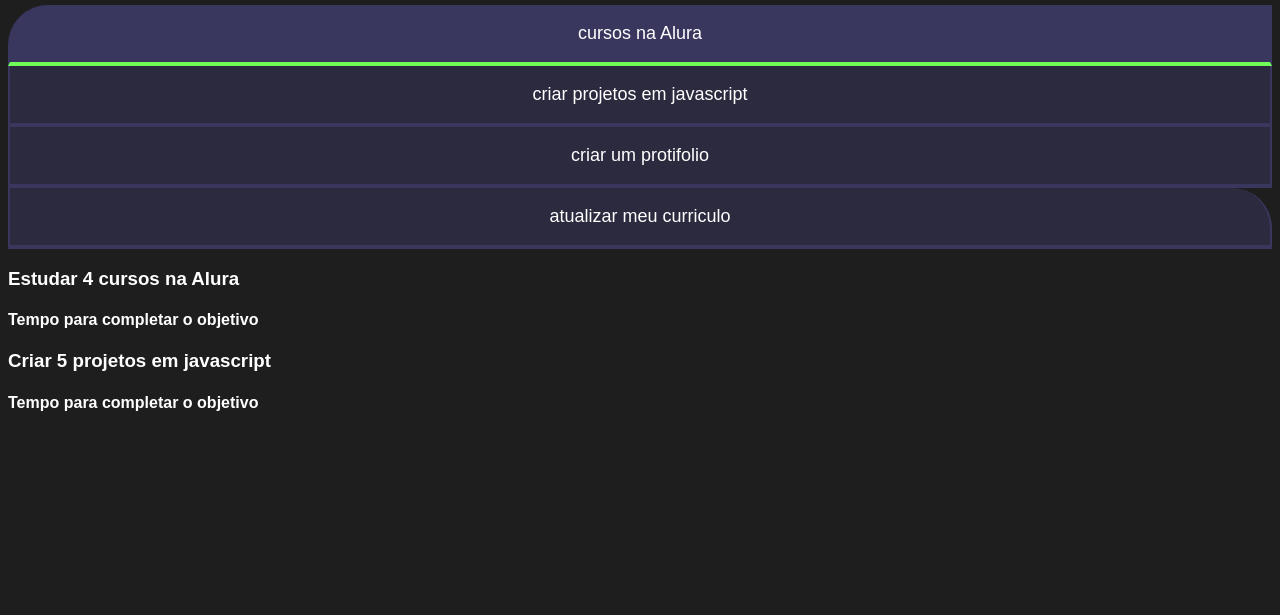
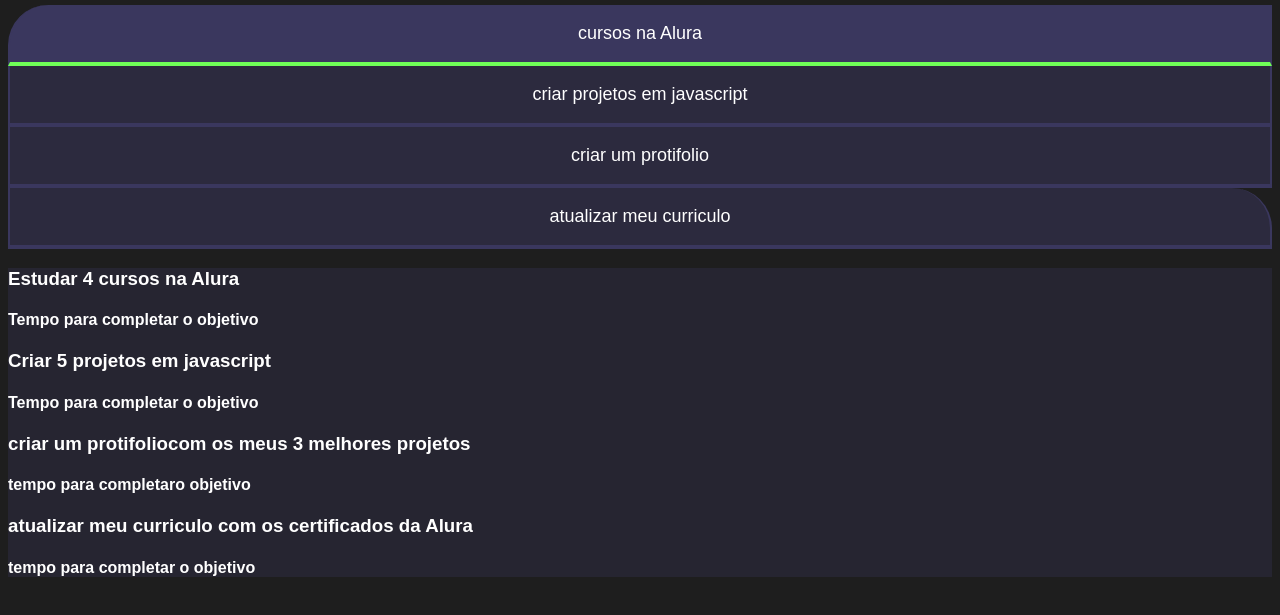
Before and after one commit to larissadiaschejowich/3-b-2024, a plain HTML site: page 3-b-2024-main/index.html in a window 1280 px wide. Shown: the part 93-708 px from the top of the page. Drawn offline with Linux system fonts and the light colour scheme.

Commit message:
Add files via upload

```diff
--- a/3-b-2024-main/index.html
+++ b/3-b-2024-main/index.html
@@ -25,6 +25,12 @@
                 <h4 class="aba-conteudo-titulo-secundario">Tempo para completar o objetivo</h4>
             </div>
             <div class="aba-conteudo">
+                <h3 class="aba-conteudo-titulo-principal">criar um protifoliocom os meus 3 melhores projetos</h3>
+                <h4 class="aba-conteudo-titulo-secundario">tempo para completaro objetivo</h4>
+            </div>
+            <div class="aba-conteudo">
+                <h3 class="aba-conteudo-titulo-principal">atualizar meu curriculo com os certificados da Alura</h3>
+                <h4 class="aba-conteudo-titulo-secundario">tempo para completar o objetivo</h4>
             </div>
         </div>
         <script src="main.js"></script>
--- a/3-b-2024-main/style.css
+++ b/3-b-2024-main/style.css
@@ -57,3 +57,6 @@
     background-color: var(--botao-ativo);
     border-bottom: 4px solid var(--verde);
  }
+ .abas-textos{
+    background-color: var(--texto-fundo);
+ }
```
